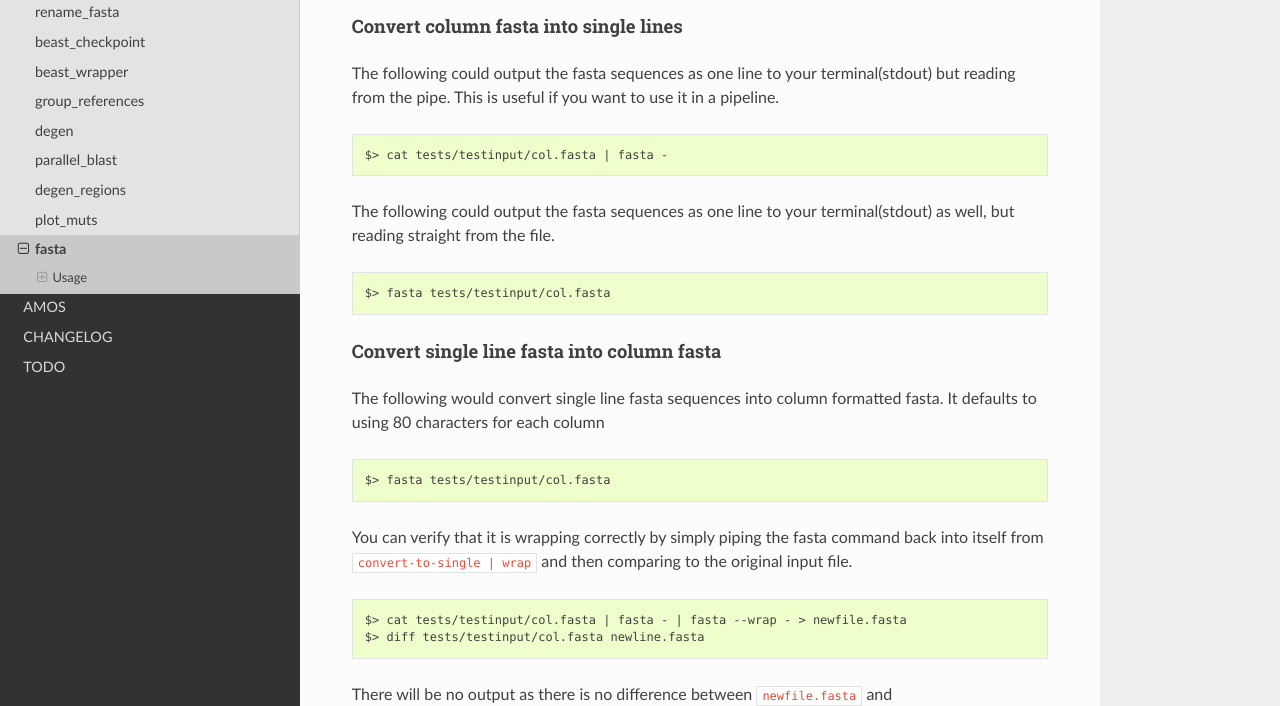
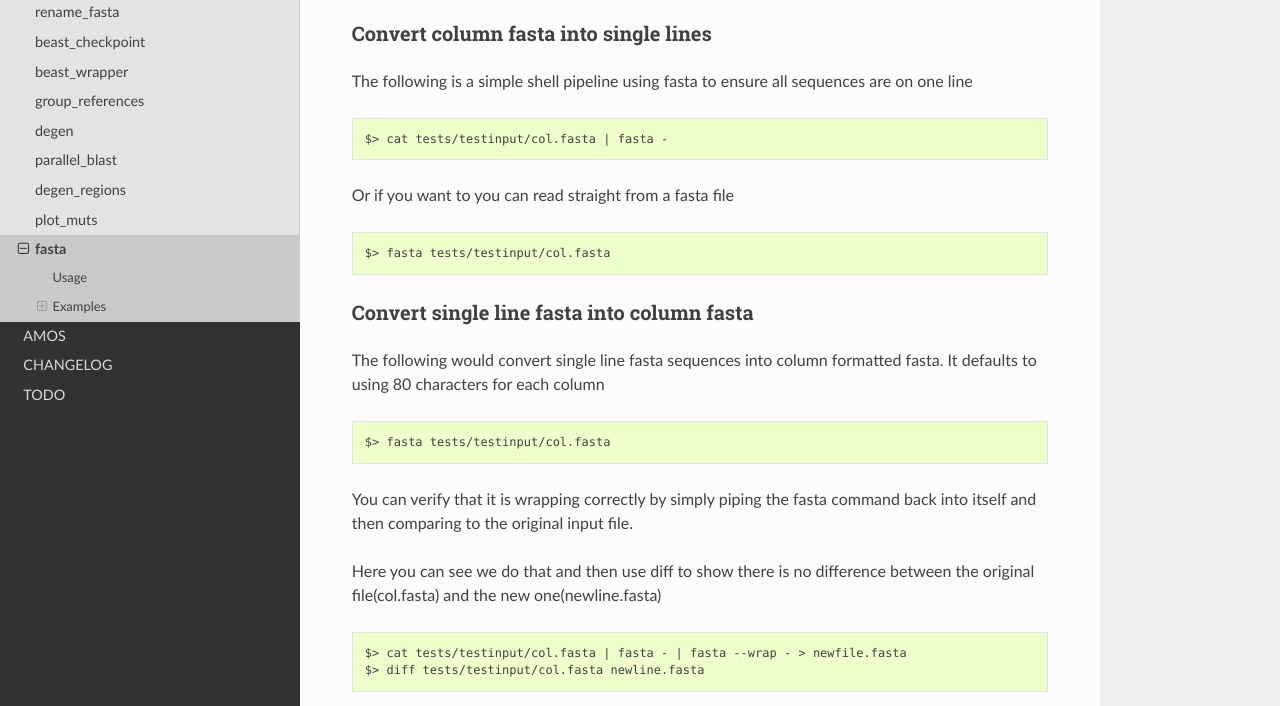
Before and after one commit to VDBWRAIR/bio_bits, a Sphinx documentation site: the page built from docs/scripts/fasta.rst, in a window 1280 px wide and 900 px high, scrolled down 418 px, cut to the strip 194-900 px from the top of the window. Built offline with Sphinx 7.4.7 and the Read the Docs theme 2.0.0, drawn with Linux system fonts in a browser that asks for light colours.

Commit message:
small doc fix for fasta script

```diff
--- a/docs/scripts/fasta.rst
+++ b/docs/scripts/fasta.rst
@@ -14,7 +14,7 @@ Usage
     fasta --help
 
 Examples
-^^^^^^^^
+--------
 
 The following examples all use the test fasta file found under
 ``tests/testinput/col.fasta``
@@ -25,15 +25,14 @@ The following examples all use the test fasta file found under
 Convert column fasta into single lines
 ++++++++++++++++++++++++++++++++++++++
 
-The following could output the fasta sequences as one line to your terminal(stdout)
-but reading from the pipe. This is useful if you want to use it in a pipeline.
+The following is a simple shell pipeline using fasta to ensure all sequences are
+on one line
 
 .. code-block:: bash
 
     $> cat tests/testinput/col.fasta | fasta -
 
-The following could output the fasta sequences as one line to your terminal(stdout)
-as well, but reading straight from the file.
+Or if you want to you can read straight from a fasta file
 
 .. code-block:: bash
 
@@ -50,8 +49,10 @@ fasta. It defaults to using 80 characters for each column
     $> fasta tests/testinput/col.fasta
 
 You can verify that it is wrapping correctly by simply piping the fasta command
-back into itself from ``convert-to-single | wrap`` and then comparing to the original
-input file.
+back into itself and then comparing to the original input file.
+
+Here you can see we do that and then use diff to show there is no difference between
+the original file(col.fasta) and the new one(newline.fasta)
 
 .. code-block:: bash
 
```
